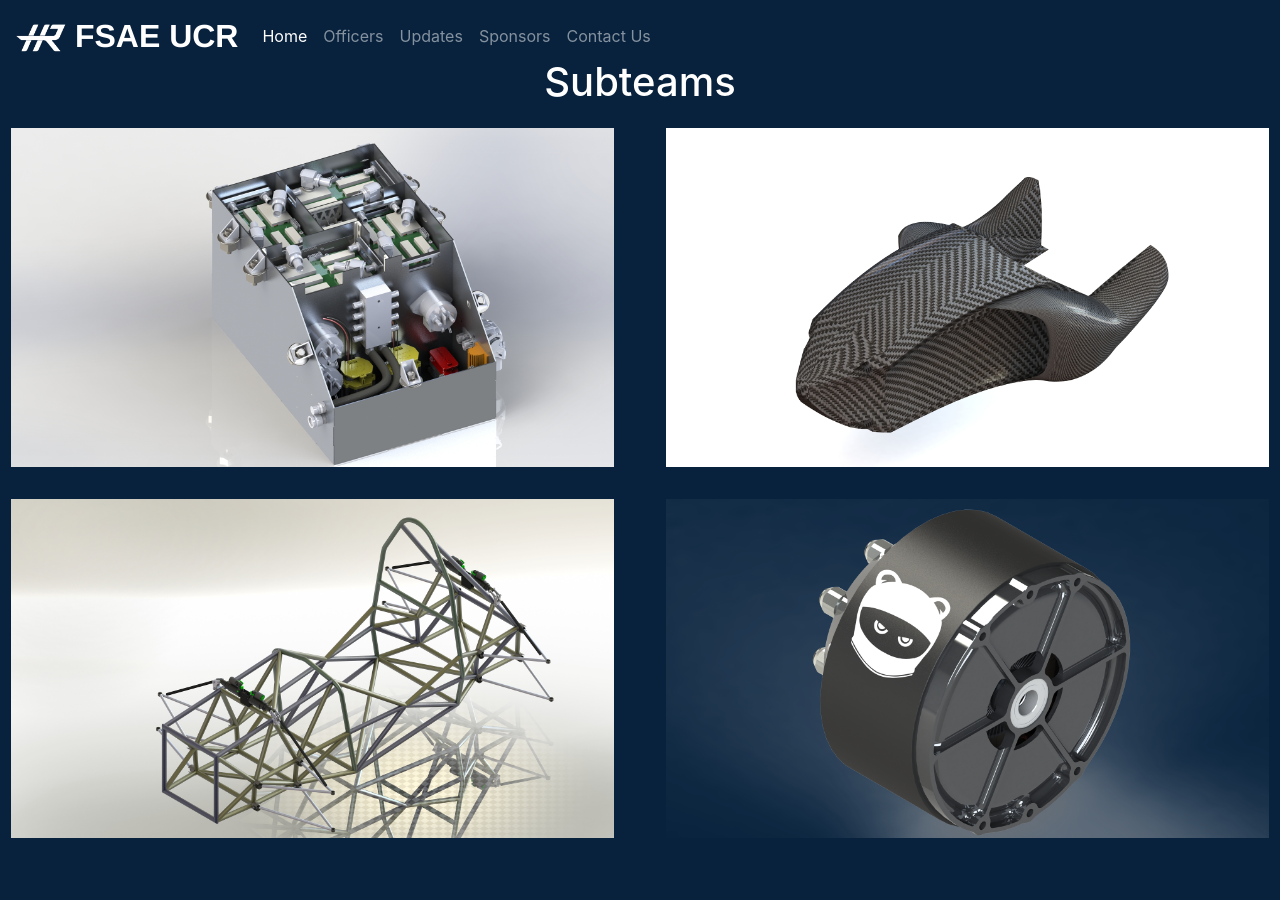
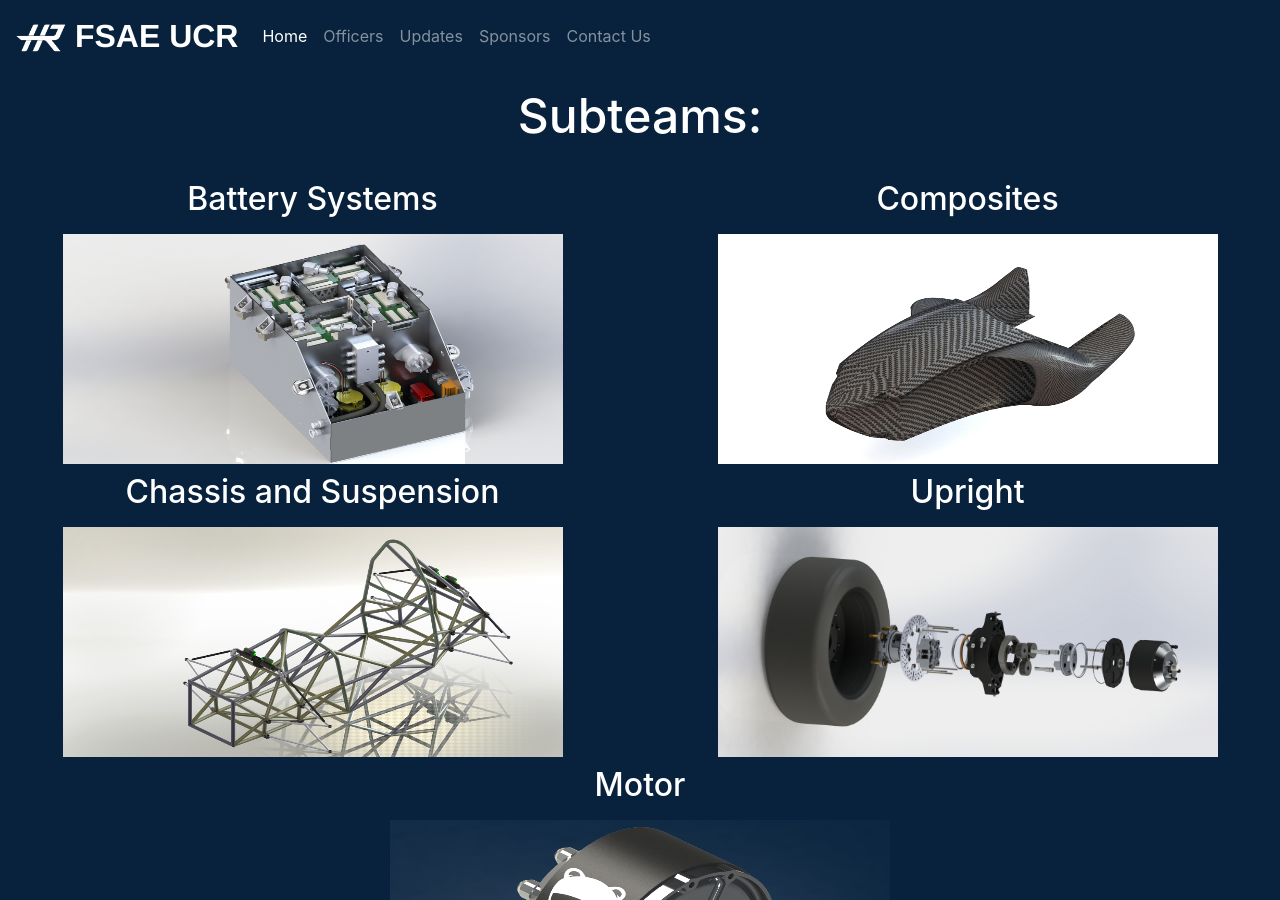
Before and after one commit to carlossantillana/SAEWebsite, a Jekyll site: the page built from html/2017EV.html, in a window 1280 px wide and 900 px high. Built offline with Jekyll 4.4.1, drawn with Linux system fonts in a browser that asks for light colours; nearby versions of some CDN libraries.

Commit message:
updated home page

```diff
--- a/css/2017EV.css
+++ b/css/2017EV.css
@@ -5,34 +5,37 @@ html{
 
 .heading{
     text-align: center;
+    padding-top: 30px;
+    padding-bottom: 30px;
+    font-size: 3em;
+
 }
 .containerTeam{
-    display: inline-block;
+    /* display: inline-block;
+    margin: 0 auto;
+    text-align: center;
+    width: 90vw;
+    height: auto;
+    max-height: 50vh; */
+    height: 100%;
+    width: 100%;
     margin: 0 auto;
     text-align: center;
 }
 
 .subteamImage{
-    min-width: 40vw;
+
+    /* min-width: 40vw; */
     width: 100%;
+    /* max-width: 48vw;
+    max-height: 35vh; */
     height: auto;
-    max-width: 50vw;
-
+    display: inline-block;
+    margin: 10px 10px 10px 10px;
+    width: 500px;
+    height: 230px;
+    position: relative;
 }
-.subteam{
-    margin-left: 10px;
-    margin-right: 10px;
-    display: flex;
-	position: relative;
+a{
+    color: white;
 }
-.row {
-  display: flex; /* equal height of the children */
-}
-
-.col {
-  flex: 1; /* additionally, equal width */
-  padding: 1em;
-}
-/* subteams
-
- */
--- a/css/default.css
+++ b/css/default.css
@@ -35,7 +35,7 @@ p {
     padding-left: 0;
   }
 .navbar-trans {
-  background: transparent;
+  background: #08223D;
     }
 .navbar-collapse { background:#08223D; /*replace with desired color*/ }
 a.navbar-brand, a.logo {
--- a/html/2017EV.html
+++ b/html/2017EV.html
@@ -3,19 +3,27 @@ layout: default
 title: Home
 ---
 <link href="../css/2017EV.css" type="text/css" rel="stylesheet">
-<h1 class ="heading">Subteams</h1>
+<h1 class ="heading">Subteams:</h1>
 <div class ="containerTeam">
     <div class = "row">
         <div class ="subteam col"><a href = "html/subteam/batteryPack.html">
+            <h2 class="subteamName"> Battery Systems</h2>
             <img class = "subteamImage" src ="../assets/subteam/batteryPack.png"/>
         </div>
         <div class ="subteam col"><a href = "html/subteam/bodyIso.html">
+            <h2 class="subteamName"> Composites</h2>
             <img class = "subteamImage" src ="../assets/subteam/bodyIso.png"/>
         </div>
         <div class ="subteam col"><a href = "html/subteam/chassis.html">
+            <h2 class="subteamName"> Chassis and Suspension</h2>
             <img class = "subteamImage" src ="../assets/subteam/chassis.png"/>
         </div>
+        <div class ="subteam col"><a href = "html/subteam/upright.html">
+            <h2 class="subteamName"> Upright</h2>
+            <img class = "subteamImage" src ="../assets/subteam/upright.png"/>
+        </div>
         <div class ="subteam col"><a href = "html/subteam/motor.html">
+            <h2 class="subteamName"> Motor</h2>
             <img class = "subteamImage" src ="../assets/subteam/motor.png"/>
         </div>
     </div>
```
Also changed, not shown: css/sponsors.css (+4 -90 lines), html/officers.html (+8 -0 lines), assets/officers/Sammy.jpg (deleted), assets/officers/jonathan_Af.png (added), assets/subteam/upright.png (renamed from assets/subteam/driveAssembly.png), 10 other files.
